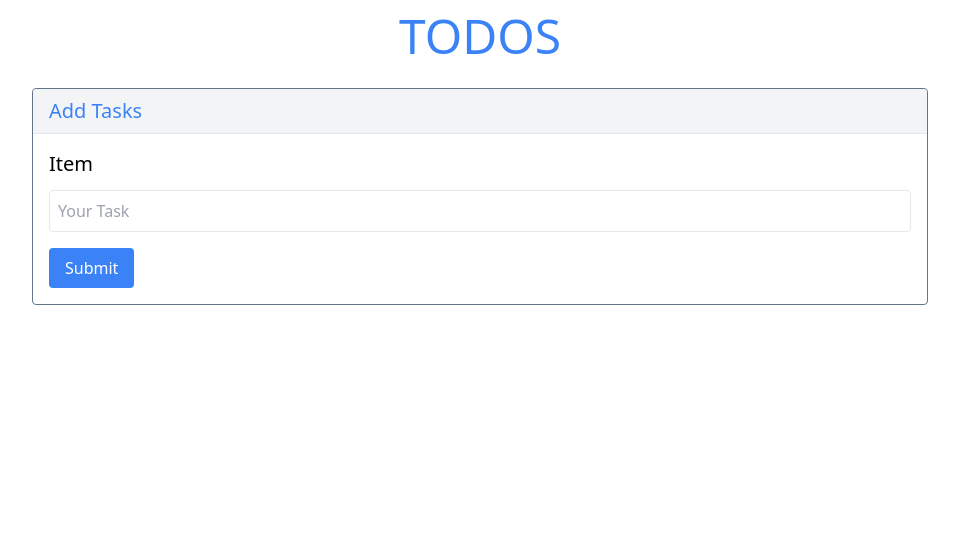
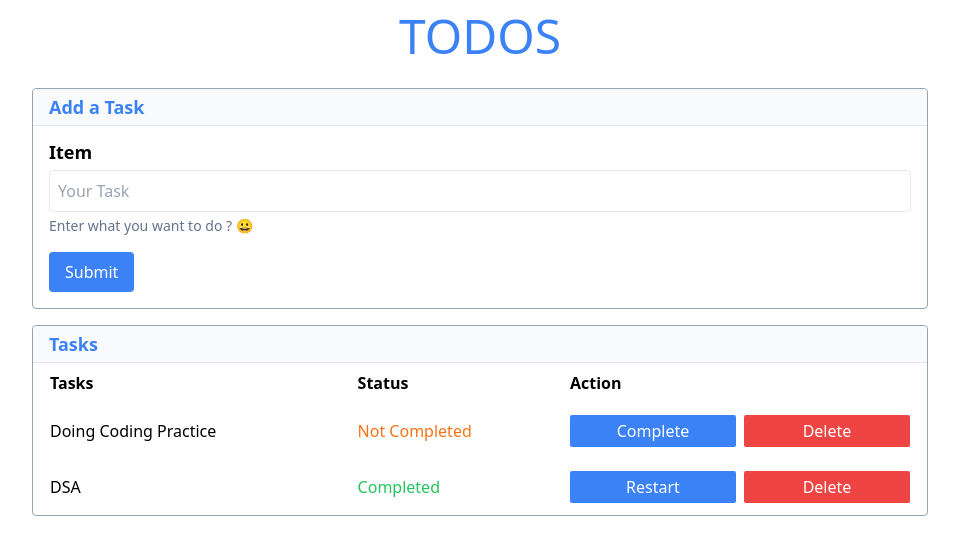
Before and after one commit to Shubham-Guptaji/react-todo-site, a React (Vite) app: page / in a window 1280 px wide. Shown: the top 554 px of the page, without its empty margins (160-1119 px from the left). Built offline with nearby package versions, Linux system fonts and the light colour scheme.

Commit message:
feat: added task list functionality with complete and delete button

```diff
--- a/src/App.jsx
+++ b/src/App.jsx
@@ -6,8 +6,7 @@ import ListedTask from './components/ListedTask';
 import AddTask from './components/AddTask';
 
 function App() {
-    const [todoData,setTodoData] = useState([{id : 1, task : 'Doing Coding Practice'}])
-    console.log(todoData);
+    const [todoData,setTodoData] = useState([{id : 1, task : 'Doing Coding Practice', isCompleted: false},{id: 2, task: "DSA", isCompleted: true}])
     return (
         <>
             <myContext.Provider value={{todoData, setTodoData}}>
--- a/src/components/AddTask.jsx
+++ b/src/components/AddTask.jsx
@@ -4,9 +4,9 @@ import AddTaskinput from "./AddTaskComponent/AddTaskinput";
 const AddTask = () => {
     return (
         <Fragment>
-            <section className="border border-slate-500 rounded w-10/12 mx-auto mt-7 max-w-4xl box-border">
-                <h1 className="p-2 px-4 text-blue-500 bg-gray-100 text-xl rounded-t border-b">Add Tasks</h1>
-                <h2 className="text-xl p-3 mt-1 px-4">Item</h2>
+            <section className="border border-slate-400 rounded w-10/12 mx-auto mt-7 max-w-4xl box-border">
+                <h1 className="p-1 px-4 text-blue-500 bg-gray-50 text-lg rounded-t border-b font-bold">Add a Task</h1>
+                <h2 className="text-lg p-3 px-4 pb-1 font-semibold">Item</h2>
                 <AddTaskinput/>
             </section>
         </Fragment>
--- a/src/components/AddTaskComponent/AddTaskinput.jsx
+++ b/src/components/AddTaskComponent/AddTaskinput.jsx
@@ -2,33 +2,38 @@ import { Fragment, useContext, useState } from "react";
 import myContext from "../../assets/context/myContext";
 
 const AddTaskinput = () => {
-  const [mytask, setmytask] = useState("");
+  const [task, settask] = useState("");
   const { setTodoData } = useContext(myContext);
 
-  const mytaskHandler = (e) => {
-    setmytask(e.target.value);
+  const taskHandler = (e) => {
+    settask(e.target.value);
   };
   const submitHandler = (e) => {
     e.preventDefault();
-    let id = Math.floor(Math.random() * 100000);
+    if(!task) {
+      alert("Task field can't be empty");
+      return
+    }
+    let id = Math.random() * 100000;
     setTodoData((prevState) => {
-      return [...prevState, { id, mytask }];
+      return [...prevState, { id, task, isCompleted: false }];
     });
-    setmytask("");
+    settask("");
   };
 
   return (
     <Fragment>
       <form className="ps-4 pe-4">
-        <label htmlFor="newtask"></label>
+        <label htmlFor="newtask" className="sr-only"></label>
         <input
           type="text"
           id="newtask"
-          className="border text-slate-500 p-2 w-full text-md rounded"
-          value={mytask}
-          onChange={mytaskHandler}
+          className="border text-blue-700 p-2 w-full text-md rounded"
+          value={task}
+          onChange={taskHandler}
           placeholder="Your Task"
         />
+        <p className="text-sm text-slate-500 mt-1">Enter what you want to do ? &#128512;</p>
         <button
           type="submit"
           onClick={submitHandler}
--- a/src/components/ListedTask.jsx
+++ b/src/components/ListedTask.jsx
@@ -1,9 +1,24 @@
+import Taskslist from "./ListedTaskComponent/Taskslist";
 
 
 const ListedTask = () => {
     return (
         <>
-
+            <section className="border border-slate-400 rounded w-10/12 mx-auto mt-4 max-w-4xl box-border">
+                <h2 className="p-1 px-4 text-blue-500 bg-gray-50 text-lg rounded-t border-b font-bold">Tasks</h2>
+                <div className="px-4">
+                <table className="w-full ">
+                    <thead>
+                        <tr className="*:py-2">
+                            <th className="text-start">Tasks</th>
+                            <th className="text-start">Status</th>
+                            <th className="text-start">Action</th>
+                        </tr>
+                    </thead>
+                    <Taskslist />
+                </table>
+                </div>
+            </section>
         </>
     )
 }
--- /dev/null
+++ b/src/components/ListedTaskComponent/TaskCard.jsx
@@ -0,0 +1,34 @@
+import { useContext } from "react";
+import myContext from "../../assets/context/myContext";
+
+const TaskCard = ({data}) => {
+  const { todoData, setTodoData } = useContext(myContext);
+  const taskCompletionHandler = () => {
+    setTodoData(todoData.map(obj => {
+        if(obj.id === data.id) {
+            obj.isCompleted = !obj.isCompleted
+            return obj;
+        }
+        else{
+            return obj
+        }
+    }));
+  }
+  const taskDeletionHandler = () => {
+    setTodoData(todoData.filter(obj => obj.id !== data.id));
+  }
+  return (
+    <tr className="*:py-3 *:font-medium">
+      <td>{data.task}</td>
+      <td className={`${data.isCompleted ? 'text-green-500' : 'text-orange-500'}`}>{data.isCompleted ? 'Completed' : 'Not Completed'}</td>
+      <td>
+        <div className="grid grid-cols-2 gap-2">
+        <button className={`bg-blue-500 text-white py-1 px-2 rounded-sm`} onClick={taskCompletionHandler}>{data.isCompleted ? 'Restart' : 'Complete'}</button>
+        <button className="bg-red-500 text-white py-1 px-2 rounded-sm" onClick={taskDeletionHandler}>Delete</button>
+        </div>
+      </td>
+    </tr>
+  );
+};
+
+export default TaskCard;
--- /dev/null
+++ b/src/components/ListedTaskComponent/Taskslist.jsx
@@ -0,0 +1,17 @@
+import  { useContext } from "react";
+import myContext from "../../assets/context/myContext";
+import TaskCard from "./taskCard";
+
+const Taskslist = () => {
+    const { todoData } = useContext(myContext);
+
+    return (
+        <tbody>
+            {todoData.map((element) => (
+                <TaskCard key={element.id} data={element}/>
+            ))}
+        </tbody>
+    );
+}
+
+export default Taskslist;
```
